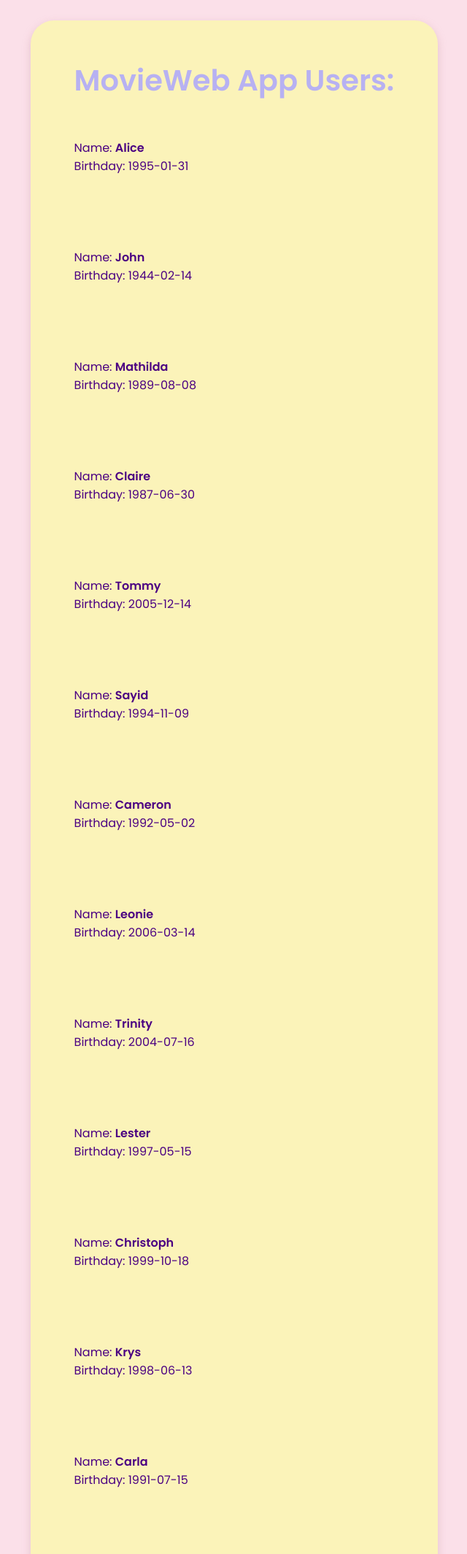
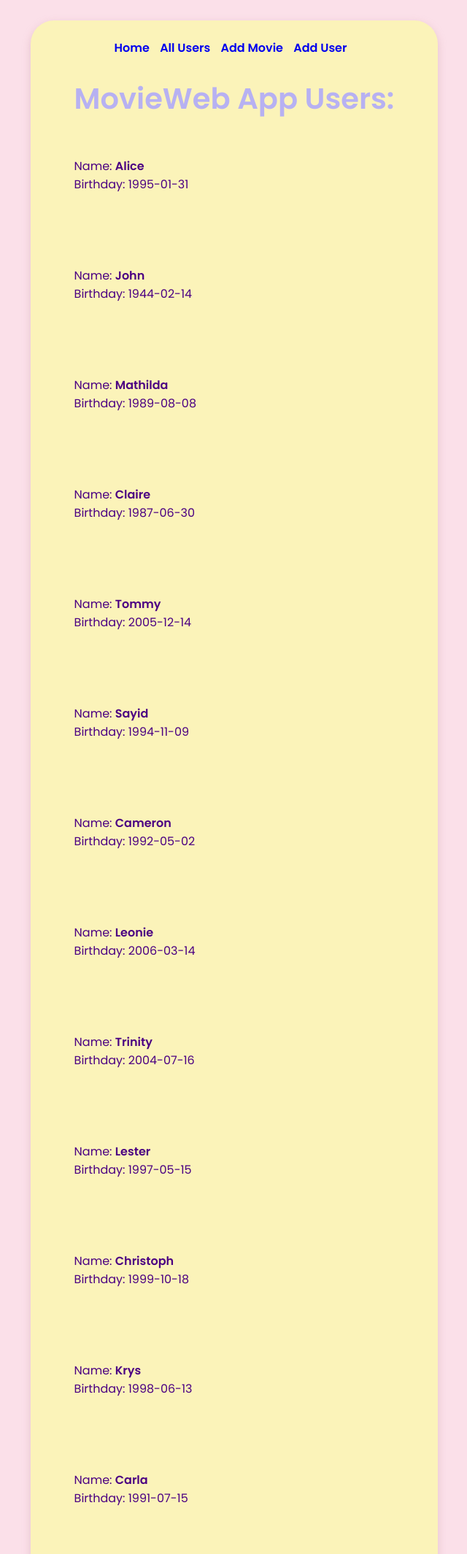
Before and after one commit to ElinorKotzott/movieweb_app, a Flask app: page /users in a window 1280 px wide. Shown: the top 2129 px of the page at 73% size, without its empty margins (319-959 px from the left). Run offline with Flask 3, Linux system fonts and the light colour scheme.

Commit message:
styling, updating nav bars, implementing method for users to add movies to their favorites list

```diff
--- a/app.py
+++ b/app.py
@@ -55,6 +55,32 @@
     return render_template('add_movie.html', current_year=current_year)
 
 
+@app.route('/users/<user_id>/add_movie', methods=['GET', 'POST'])
+def add_movie_to_favorites(user_id):
+    """allows an app user to add a movie that already exists in the database
+    to their personal favorites list"""
+    # getting all movies in the user's favorites list
+    user_movies = data_models.UserMovie.query.filter_by(user_id=user_id).all()
+    # getting all movie ids of those movies
+    user_movie_ids = [user_movie.movie_id for user_movie in user_movies]
+    # getting all ids of movies NOT in user's favorites list by comparing to all movies in the database
+    ids_not_in_favorites_list = [movie.id for movie in data_models.Movie.query.all() if movie.id not in user_movie_ids]
+    # getting all movies not in user's favorites list by querying using the ids
+    movies_not_in_favorites_list = data_models.Movie.query.filter(data_models.Movie.id.in_(ids_not_in_favorites_list)).all()
+
+
+    user = data_models.User.query.get(user_id)
+
+    if request.method == 'POST':
+        pass
+
+
+    return render_template('add_movie_to_favorites.html', user=user, movies=movies_not_in_favorites_list)
+
+
+
+
+
 @app.route('/add_user', methods=['GET', 'POST'])
 def add_user():
     """allows adding a user to the database. renders add_user upon get request,
@@ -65,7 +91,7 @@
         birthday = datetime.strptime(birthday_str, '%Y-%m-%d')
         new_user = data_models.User(name=name, birthday=birthday)
         flash(data_manager.add_user(new_user))
-        return redirect('/')
+        return redirect('/users')
     return render_template('add_user.html')
 
 
@@ -88,7 +114,8 @@
 
 @app.route('/update_movie', methods=['GET'])
 def get_selected_movie_information():
-    """"""
+    """first renders update movie template with dropdown menu. when user selected something,
+    then refreshes (onchange in html). sets user's title selection to selected"""
     selected_movie = None
     all_movies = data_models.Movie.query.all()
     movie_id = request.args.get('movie_id_select')
@@ -100,6 +127,10 @@
 
 @app.route('/update_movie', methods=['POST'])
 def update_movie():
+    """gets id of user's selection (id is hidden in html). gets the input from the form. user
+    can choose how many values to change. the desired values for each category are
+    sent in to update_movie which commits the changes. redirects to home with a
+    flash message"""
     movie_id = request.form.get('movie_id')
     if movie_id is not None:
         year = int(request.form.get('year'))
--- a/datamanager/sqlite_data_manager.py
+++ b/datamanager/sqlite_data_manager.py
@@ -50,14 +50,23 @@
     def add_movie(self, movie):
         """takes in a movie instance that will be added to the database. returns
         a string on whether it was successful"""
+        return self.add_movie_to_database_or_favorites_list(movie)
+
+
+
+
+    def add_user_movie(self, user_movie):
+        pass
+
+
+    def add_movie_to_database_or_favorites_list(self, row_element):
         try:
-            self.models.db.session.add(movie)
+            self.models.db.session.add(row_element)
             self.models.db.session.commit()
             return 'Movie added successfully!'
         except SQLAlchemyError:
             self.models.db.session.rollback()
             return 'An error occurred, movie could not be added!'
-
 
 
     def update_movie(self, movie_id, year, director, rating):
@@ -96,11 +105,11 @@
             return 'This movie doesn''t exist!'
 
 
-    def delete_movie_from_database_or_favorites_list(self, to_delete):
+    def delete_movie_from_database_or_favorites_list(self, movie):
         """helper method to delete movie either from our whole database or only from a user's favorites
         to avoid duplicate code. returns a string depending on whether it was successful or not"""
         try:
-            self.models.db.session.delete(to_delete)
+            self.models.db.session.delete(movie)
             self.models.db.session.commit()
             return 'Movie deleted successfully!'
         except SQLAlchemyError:
--- a/static/styles.css
+++ b/static/styles.css
@@ -12,6 +12,16 @@
     padding: 25px 60px;
     margin: 20px;
     box-shadow: 0 4px 12px rgba(200, 150, 160, 0.4);
+}
+
+nav {
+text-align: center;
+}
+
+.nav_element {
+    text-decoration: none;
+    font-weight: bold;
+    margin: 0 10px 0 0;
 }
 
 h1 {
@@ -60,7 +70,6 @@
 
 #update-button, form button {
     text-decoration: none;
-    width: 100px;
     padding: 12px 20px;
     background-color: #B7B1F2;
     color: white;
@@ -80,9 +89,10 @@
     text-decoration: none;
     color: #4B0082;
     font-weight: bold;
+    margin-bottom: 30px;
 }
 
-#link-to-favs:hover {
+#link-to-favs:hover, .nav_element:hover {
     color: #FDB7EA;
 }
 
--- a/templates/add_movie.html
+++ b/templates/add_movie.html
@@ -10,6 +10,12 @@
 </head>
 <body>
 <main>
+    <nav style="margin-bottom: 10px">
+        <a class="nav_element" href="/">Home</a>
+        <a class="nav_element" href="/users">All Users</a>
+        <a class="nav_element" href="/add_movie">Add Movie</a>
+        <a class="nav_element" href="/add_user">Add User</a>
+    </nav>
     <h1>Add a new movie</h1>
     <form action="/add_movie" method="POST">
         <label for="name">Movie name:</label><br>
--- a/templates/add_user.html
+++ b/templates/add_user.html
@@ -10,6 +10,12 @@
 </head>
 <body>
 <main>
+    <nav style="margin-bottom: 10px">
+        <a class="nav_element" href="/">Home</a>
+        <a class="nav_element" href="/users">All Users</a>
+        <a class="nav_element" href="/add_movie">Add Movie</a>
+        <a class="nav_element" href="/add_user">Add User</a>
+    </nav>
     <h1>Add a new user</h1>
     <form action="/add_user" method="POST">
         <label for="name">User name:</label><br>
--- a/templates/index.html
+++ b/templates/index.html
@@ -9,6 +9,12 @@
 </head>
 <body>
 <main>
+    <nav style="margin-bottom: 10px">
+        <a class="nav_element" href="/">Home</a>
+        <a class="nav_element" href="/users">All Users</a>
+        <a class="nav_element" href="/add_movie">Add Movie</a>
+        <a class="nav_element" href="/add_user">Add User</a>
+    </nav>
     <h1>Welcome to the MovieWeb App!</h1>
     <div>
         {% with message = get_flashed_messages()|first %}
--- a/templates/list_users.html
+++ b/templates/list_users.html
@@ -9,6 +9,12 @@
 </head>
 <body>
 <main>
+    <nav style="margin-bottom: 10px">
+        <a class="nav_element" href="/">Home</a>
+        <a class="nav_element" href="/users">All Users</a>
+        <a class="nav_element" href="/add_movie">Add Movie</a>
+        <a class="nav_element" href="/add_user">Add User</a>
+    </nav>
     <h1>MovieWeb App Users:</h1>
     <div>
         {% with message = get_flashed_messages()|first %}
--- a/templates/update_movie.html
+++ b/templates/update_movie.html
@@ -5,6 +5,7 @@
     <title>Update movie</title>
     <link rel="stylesheet" href="/static/styles.css">
     <link href="https://fonts.googleapis.com/css2?family=Poppins:wght@400;600&display=swap" rel="stylesheet">
+     <link href="https://fonts.googleapis.com/css2?family=Borel&display=swap" rel="stylesheet">
     <link rel="icon" href="/static/camera.png" type="image/png">
 </head>
 <body>
--- a/templates/user_movies.html
+++ b/templates/user_movies.html
@@ -9,6 +9,9 @@
 </head>
 <body>
 <main>
+    <a class="nav_element" href="/">Home</a>
+    <a class="nav_element" href="/users/{{ user.id }}">My Favorites</a>
+    <a class="nav_element" href="/users/{{ user.id }}/add_movie">Add Movie</a>
     <h1>{{ user.name }}'s favorites list</h1>
     <div>
         <ul>
```
Also changed, not shown: templates/add_movie_to_favorites.html (added, +32 -0 lines), data/movies_users.sqlite.
